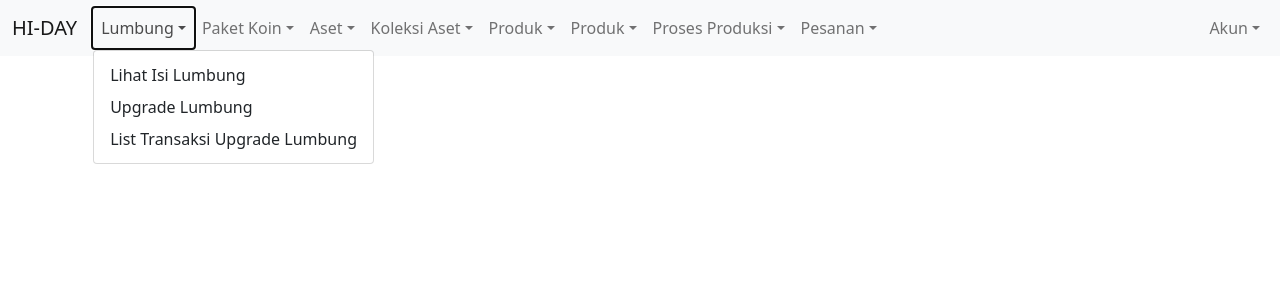
After one commit to dixonfrederick/hi-day-b06, a Django app: template home/templates/home/basePengguna.html in a window 1280 px wide, after a click on "Lumbung". The commit adds this page. Shown: the top 300 px of the page. Run offline with Django 4.2, Linux system fonts and the light colour scheme; the template is opened without the code that fills it, so the values that code supplies are empty; some libraries are stand-ins or nearby versions.

Commit message:
create navbar

```diff
--- a/home/static/home/style.css
+++ b/home/static/home/style.css
@@ -1,8 +1,5 @@
-h1 {
-    text-align: center;
-    font-family: 'Franklin Gothic Medium', 'Arial Narrow', Arial, sans-serif;
-    font-size: 50px;
-    font-weight: 500;
-    color: chocolate;
-    margin-top: 100px;
+@import url('https://fonts.googleapis.com/css2?family=Rubik:wght@400;700&display=swap');
+
+body {
+  font-family: 'Rubik', sans-serif;
 }
--- /dev/null
+++ b/home/templates/home/basePengguna.html
@@ -0,0 +1,125 @@
+{% load static %}
+<!DOCTYPE html>
+<html lang="en">
+
+<head>
+  <meta charset="UTF-8">
+  <meta name="viewport" content="width=device-width, initial-scale=1.0">
+  <link rel="stylesheet" href="{% static 'css/style.css' %}">
+    <script src="https://code.jquery.com/jquery-1.11.0.min.js"></script>
+    <script src="https://code.jquery.com/jquery-migrate-1.2.1.min.js"></script>
+    <script src="https://ajax.googleapis.com/ajax/libs/jquery/3.6.0/jquery.min.js"></script>
+    <script src="https://cdn.jsdelivr.net/npm/bootstrap@5.1.3/dist/js/bootstrap.bundle.min.js" integrity="sha384-ka7Sk0Gln4gmtz2MlQnikT1wXgYsOg+OMhuP+IlRH9sENBO0LRn5q+8nbTov4+1p" crossorigin="anonymous"></script>
+    <link href="https://cdn.jsdelivr.net/npm/bootstrap@5.1.3/dist/css/bootstrap.min.css" rel="stylesheet" integrity="sha384-1BmE4kWBq78iYhFldvKuhfTAU6auU8tT94WrHftjDbrCEXSU1oBoqyl2QvZ6jIW3" crossorigin="anonymous">
+    {% block meta %}{% endblock meta %}
+</head>
+<body>
+
+  <nav class="navbar navbar-expand-sm navbar-light bg-light">
+    <div class="container-fluid">
+        <a href="/" class="navbar-brand">HI-DAY</a>
+        <button type="button" class="navbar-toggler" data-bs-toggle="collapse" data-bs-target="#navbarCollapse">
+            <span class="navbar-toggler-icon"></span>
+        </button>
+        <div id="navbarCollapse" class="collapse navbar-collapse">
+          <ul class="nav navbar-nav">
+            <li class="nav-item dropdown">
+              <a href="#" class="nav-link dropdown-toggle" data-bs-toggle="dropdown">Lumbung</a>
+              <div class="dropdown-menu">
+                <a href="" class="dropdown-item">Lihat Isi Lumbung</a>
+                <a href="" class="dropdown-item">Upgrade Lumbung</a>
+                <a href="" class="dropdown-item">List Transaksi Upgrade Lumbung</a>
+              </div>
+            </li>
+          </ul>
+            <ul class="nav navbar-nav">
+              <li class="nav-item dropdown">
+                <a href="#" class="nav-link dropdown-toggle" data-bs-toggle="dropdown">Paket Koin</a>
+                <div class="dropdown-menu">
+                    <a href="" class="dropdown-item">List Paket Koin</a>
+                    <a href="" class="dropdown-item">List Transaksi Pembelian Koin</a>
+                </div>
+              </li>
+            </ul>
+            <ul class="nav navbar-nav">
+                <li class="nav-item dropdown">
+                  <a href="#" class="nav-link dropdown-toggle" data-bs-toggle="dropdown">Aset</a>
+                  <div class="dropdown-menu">
+                      <a href="" class="dropdown-item">List Aset</a>
+                      <a href="" class="dropdown-item">List Hewan Menghasilkan Produk Hewan</a>
+                      <a href="" class="dropdown-item">List Bibit Menghasilkan Panen</a>
+                  </div>
+                </li>
+            </ul>
+            <ul class="nav navbar-nav">
+              <li class="nav-item dropdown">
+                <a href="#" class="nav-link dropdown-toggle" data-bs-toggle="dropdown">Koleksi Aset</a>
+                <div class="dropdown-menu">
+                    <a href="" class="dropdown-item">List Koleksi Aset</a>
+                    <a href="" class="dropdown-item">Buat Transaksi Pembelian Aset</a>
+                    <a href="" class="dropdown-item">List Transaksi Pembelian Aset</a>
+                </div>
+              </li>
+          </ul>
+          <ul class="nav navbar-nav">
+            <li class="nav-item dropdown">
+              <a href="#" class="nav-link dropdown-toggle" data-bs-toggle="dropdown">Produk</a>
+              <div class="dropdown-menu">
+                  <a href="" class="dropdown-item">List Produk</a>
+                  <a href="" class="dropdown-item">List Produksi</a>
+              </div>
+            </li>
+          </ul>
+          <ul class="nav navbar-nav">
+            <li class="nav-item dropdown">
+              <a href="#" class="nav-link dropdown-toggle" data-bs-toggle="dropdown">Produk</a>
+              <div class="dropdown-menu">
+                  <a href="" class="dropdown-item">List Produk</a>
+                  <a href="" class="dropdown-item">List Produksi</a>
+              </div>
+            </li>
+          </ul>
+          <ul class="nav navbar-nav">
+            <li class="nav-item dropdown">
+              <a href="#" class="nav-link dropdown-toggle" data-bs-toggle="dropdown">Proses Produksi</a>
+              <div class="dropdown-menu">
+                  <a href="" class="dropdown-item">Produksi Hewan</a>
+                  <a href="" class="dropdown-item">List Histori Produksi Hewan</a>
+                  <a href="" class="dropdown-item">Produksi Tanaman</a>
+                  <a href="" class="dropdown-item">List Histori Produksi Tanaman</a>
+                  <a href="" class="dropdown-item">Produksi Produk Makanan</a>
+                  <a href="" class="dropdown-item">List Histori Produksi Makanan</a>
+              </div>
+            </li>
+          </ul>
+          <ul class="nav navbar-nav">
+            <li class="nav-item dropdown">
+              <a href="#" class="nav-link dropdown-toggle" data-bs-toggle="dropdown">Pesanan</a>
+              <div class="dropdown-menu">
+                  <a href="" class="dropdown-item">List Pesanan</a>
+                  <a href="" class="dropdown-item">List Histori Penjualan</a>
+              </div>
+            </li>
+          </ul>
+            <ul class="nav navbar-nav ms-auto">
+                <li class="nav-item dropdown">
+                    <a href="#" class="nav-link dropdown-toggle" data-bs-toggle="dropdown">Akun</a>
+                    <div class="dropdown-menu dropdown-menu-end">
+                        <a href="/logout" class="dropdown-item">Logout</a>
+                    </div>
+                </li>
+            </ul>
+        </div>
+    </div>
+</nav>
+<div class="mainbox container-fluid">
+    {% block content %}
+
+    {% endblock content %}
+  </div>
+  {% block scriptTambahan %}
+
+{% endblock scriptTambahan %}
+</body>
+
+</html>
--- a/home/urls.py
+++ b/home/urls.py
@@ -1,9 +1,11 @@
 from django.urls import path
 
-from . import views
+from .views import *
 
 app_name = 'home'
 
 urlpatterns = [
-    path('', views.index, name='index'),
+    path('', login, name='login'),
+    path('home', index, name='index'),
+    path('logout', logout, name='logout'),
 ]
```
Also changed, not shown: home/templates/home/baseAdmin.html (added, +118 -0 lines), home/templates/home/index.html (deleted, +0 -16 lines), home/views.py (+48 -3 lines).
